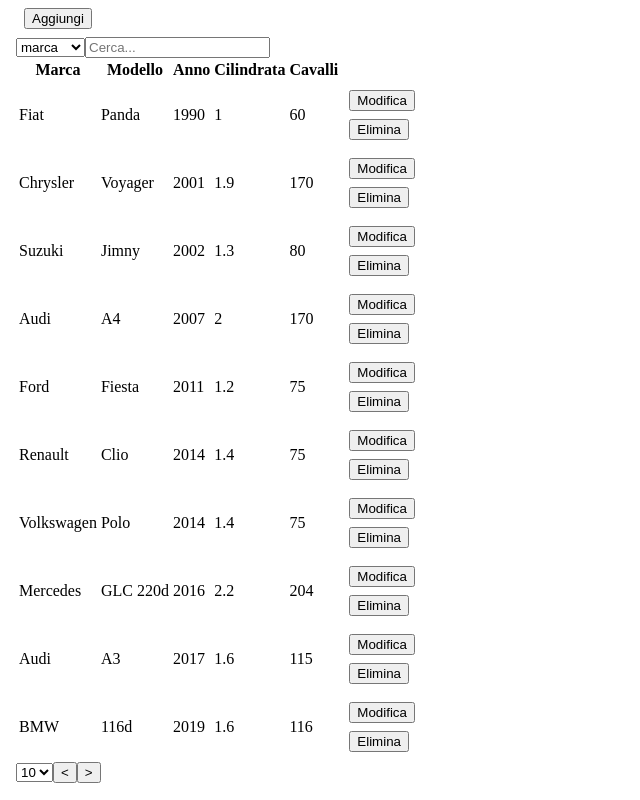
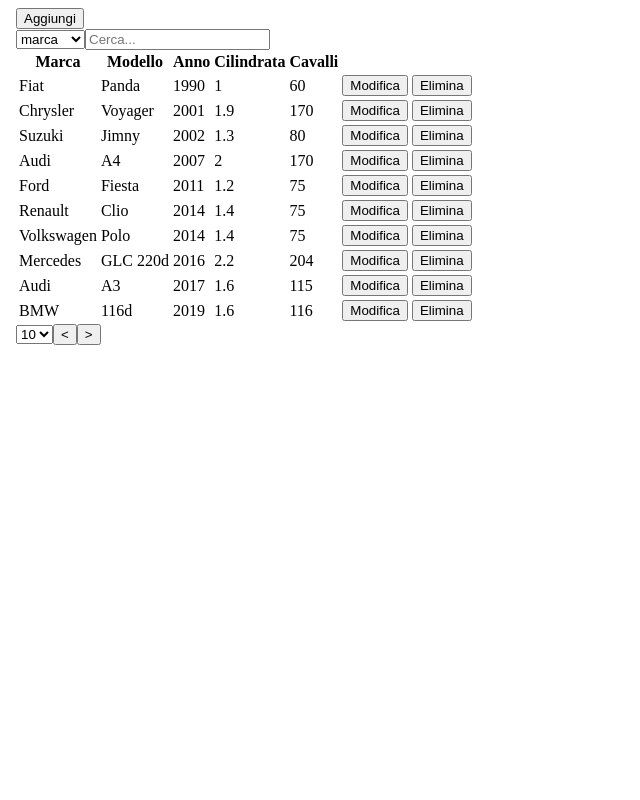
Before and after one commit to marco-spallone/FirstStepAngular, an Angular app: page / in a window 1280 px wide. Shown: the whole page, without its empty margins (0-640 px from the left). Built offline with nearby package versions, Linux system fonts and the light colour scheme.

Commit message:
-Fix bottoni e tabella.

```diff
--- a/src/app/app.component.ts
+++ b/src/app/app.component.ts
@@ -1,6 +1,7 @@
 import { Component } from '@angular/core';
 import {carTableConfig} from "./my-table/config/table-config";
 import {addButtonConfig} from "./my-button/config/button-config";
+import {MyTableActionsEnum} from "./my-table/my-table.component";
 
 @Component({
   selector: 'app-root',
@@ -85,7 +86,7 @@ export class AppComponent {
   addButton = addButtonConfig;
   myTable = carTableConfig;
 
-  addItem(data:any, action:string) {
+  addItem(data:any, action:MyTableActionsEnum) {
     console.log({data:data, action:action});
   }
 }
--- a/src/app/my-button/my-button-component.html
+++ b/src/app/my-button/my-button-component.html
@@ -1,18 +1,15 @@
 <html>
 <head>
-  <title>Customers</title>
-  <link href="https://cdn.jsdelivr.net/npm/bootstrap@5.3.0-alpha1/dist/css/bootstrap.min.css" rel="stylesheet" integrity="sha384-GLhlTQ8iRABdZLl6O3oVMWSktQOp6b7In1Zl3/Jr59b6EGGoI1aFkw7cmDA6j6gD" crossorigin="anonymous">
-  <script src="https://cdn.jsdelivr.net/npm/bootstrap@5.3.0-alpha1/dist/js/bootstrap.bundle.min.js" integrity="sha384-w76AqPfDkMBDXo30jS1Sgez6pr3x5MlQ1ZAGC+nuZB+EYdgRZgiwxhTBTkF7CXvN" crossorigin="anonymous"></script>
+  <title></title>
+  <link href="https://cdn.jsdelivr.net/npm/bootstrap@5.3.0-alpha1/dist/css/bootstrap.min.css" rel="stylesheet"
+        integrity="sha384-GLhlTQ8iRABdZLl6O3oVMWSktQOp6b7In1Zl3/Jr59b6EGGoI1aFkw7cmDA6j6gD" crossorigin="anonymous">
+  <script src="https://cdn.jsdelivr.net/npm/bootstrap@5.3.0-alpha1/dist/js/bootstrap.bundle.min.js"
+          integrity="sha384-w76AqPfDkMBDXo30jS1Sgez6pr3x5MlQ1ZAGC+nuZB+EYdgRZgiwxhTBTkF7CXvN"
+          crossorigin="anonymous"></script>
   <link rel="stylesheet" href="https://cdn.jsdelivr.net/npm/bootstrap-icons@1.10.3/font/bootstrap-icons.css">
   <script src="https://kit.fontawesome.com/6b1574191b.js" crossorigin="anonymous"></script>
 </head>
-<body>
-<div class="container">
-  <div class="row">
-    <div class="mx-auto mt-2 col-md-6 col-sm-6">
-      <button class="{{buttonConfig.cssClass}}">{{buttonConfig.icon}} {{buttonConfig.text}}</button>
-    </div>
-  </div>
-</div>
-</body>
+
+<button class="{{buttonConfig.cssClass}}">{{buttonConfig.icon}} {{buttonConfig.text}}</button>
+
 <html>
--- a/src/app/my-button/my-button-component.ts
+++ b/src/app/my-button/my-button-component.ts
@@ -11,9 +11,9 @@ export class MyButtonComponent {
 
 export class MyButtonConfig {
 
-  icon:string;
-  text:string;
-  cssClass:string;
+  icon: string;
+  text: string;
+  cssClass: string;
 
   constructor(icon: string, text: string, cssClass: string) {
     this.icon = icon;
--- a/src/app/my-table/my-table.component.html
+++ b/src/app/my-table/my-table.component.html
@@ -1,32 +1,34 @@
 <html>
 <head>
   <title></title>
-  <link href="https://cdn.jsdelivr.net/npm/bootstrap@5.3.0-alpha1/dist/css/bootstrap.min.css" rel="stylesheet" integrity="sha384-GLhlTQ8iRABdZLl6O3oVMWSktQOp6b7In1Zl3/Jr59b6EGGoI1aFkw7cmDA6j6gD" crossorigin="anonymous">
-  <script src="https://cdn.jsdelivr.net/npm/bootstrap@5.3.0-alpha1/dist/js/bootstrap.bundle.min.js" integrity="sha384-w76AqPfDkMBDXo30jS1Sgez6pr3x5MlQ1ZAGC+nuZB+EYdgRZgiwxhTBTkF7CXvN" crossorigin="anonymous"></script>
-  <link rel="stylesheet" href="https://cdn.jsdelivr.net/npm/bootstrap-icons@1.10.3/font/bootstrap-icons.css">
   <script src="https://kit.fontawesome.com/6b1574191b.js" crossorigin="anonymous"></script>
 </head>
 <body>
 <div class="container">
   <div class="row">
-    <div class="mx-auto mt-2 col-md-6 col-sm-6">
-      <my-button *ngIf="tableConfig.actions.includes(enum.NEW_ROW)" [buttonConfig]="addButtonConfig" (click)="getEvent(null, enum.NEW_ROW.toString())"></my-button>
-      <select #searchFor name="searchFor" class="form-select" >
+    <div class="mx-auto mt-2 col-md-10 col-sm-10">
+      <my-button *ngIf="tableConfig.actions.includes(enum.NEW_ROW)" [buttonConfig]="addButtonConfig"
+                 (click)="getEvent(null, enum.NEW_ROW)"></my-button>
+      <select #searchFor name="searchFor" class="mt-2 form-select">
         <option *ngFor="let option of tableConfig.search.columns">
           {{option}}
         </option>
       </select>
       <input #searchValue type="text" class="form-control" id="search" name="search" placeholder="Cerca..."
-             (keyup)="applyFilter(searchFor.value, searchValue.value)" (keydown.backspace)="clearFilter(searchFor.value, searchValue.value)"/>
-      <table class="table datatable-table table-striped table-bordered">
+             (keyup)="applyFilter(searchFor.value, searchValue.value)"/>
+      <table class="table table-striped table-bordered">
         <thead>
-          <th *ngFor="let header of tableConfig.headers" (click)="sort(header.key)">{{header.label}}</th>
+        <th *ngFor="let header of tableConfig.headers" (click)="sort(header.key)">{{header.label}}</th>
         </thead>
         <tbody>
-        <tr *ngFor="let d of filtered | sort:order:column | pagination:tableConfig.pagination.itemPerPage:page; let rowId = index" [attr.id]="rowId">
+        <tr
+          *ngFor="let d of filtered | sort:order:column | pagination:tableConfig.pagination.itemPerPage:page; let rowId = index"
+          [attr.id]="rowId">
           <td *ngFor="let n of tableConfig.headers">{{d[n.key]}}</td>
-          <my-button *ngIf="tableConfig.actions.includes(enum.EDIT)" [buttonConfig]="editButtonConfig" (click)="getEvent(d,enum.EDIT.toString())"></my-button>
-          <my-button *ngIf="tableConfig.actions.includes(enum.DELETE)" [buttonConfig]="deleteButtonConfig " (click)="getEvent(d, enum.DELETE.toString())"></my-button>
+          <td><my-button *ngIf="tableConfig.actions.includes(enum.EDIT)" [buttonConfig]="editButtonConfig"
+                         (click)="getEvent(d,enum.EDIT)"></my-button></td>
+          <td><my-button *ngIf="tableConfig.actions.includes(enum.DELETE)" [buttonConfig]="deleteButtonConfig "
+                     (click)="getEvent(d, enum.DELETE)"></my-button></td>
         </tr>
         </tbody>
       </table>
--- a/src/app/my-table/my-table.component.ts
+++ b/src/app/my-table/my-table.component.ts
@@ -8,80 +8,77 @@ import {deleteButtonConfig} from "../my-button/config/button-config";
   styleUrls: ['./my-table.component.css']
 })
 
-export class MyTableComponent implements OnInit{
+export class MyTableComponent implements OnInit {
   @Input() tableConfig!: MyTableConfig;
-  @Input() data!:any;
+  @Input() data!: any;
   order!: string;
-  filtered:any[]=[];
-  page:number=1;
-  column!:string;
+  filtered: any[] = [];
+  page: number = 1;
+  column!: string;
   @Output() newItemEvent = new EventEmitter<any>();
-  addButtonConfig=addButtonConfig;
-  editButtonConfig=editButtonConfig;
-  deleteButtonConfig=deleteButtonConfig;
-  enum=MyTableActionsEnum;
-
-
+  addButtonConfig = addButtonConfig;
+  editButtonConfig = editButtonConfig;
+  deleteButtonConfig = deleteButtonConfig;
+  enum = MyTableActionsEnum;
 
 
   ngOnInit() {
-    this.order=this.tableConfig.order.orderType;
-    this.filtered=this.data;
+    this.order = this.tableConfig.order.orderType;
+    this.filtered = this.data;
     this.sort(this.tableConfig.order.defaultColumn);
   }
 
-  getEvent(data:any, action:string){
-    this.newItemEvent.emit({data:data, action:action});
+  getEvent(data: any, action: MyTableActionsEnum) {
+    this.newItemEvent.emit({data: data, action: action});
   }
 
-  sort(column: string){
-    this.column=column;
-    if(this.order==='desc'){
-      this.order='asc';
+  sort(column: string) {
+    this.column = column;
+    if (this.order === 'desc') {
+      this.order = 'asc';
     } else {
-      this.order='desc';
+      this.order = 'desc';
     }
   }
 
-  applyFilter(searchFor:string, searchValue:string){
-    this.filtered = this.data.filter((i:any) => i[searchFor.toLowerCase()].toString().toLowerCase().includes(searchValue.toLowerCase()))
+  applyFilter(searchFor: string, searchValue: string) {
+    this.filtered = this.data.filter((i: any) => i[searchFor.toLowerCase()].toString().toLowerCase().includes(searchValue.toLowerCase()))
   }
-  clearFilter(searchFor:string, searchValue:string){
-    this.filtered = this.data.filter((i:any) => i[searchFor.toString().toLowerCase()].toString().toLowerCase().includes(searchValue.toLowerCase()))
-  }
-  next(){
+
+  next() {
     this.page++;
   }
-  prev(){
+
+  prev() {
     this.page--;
   }
 }
 
-export class MyTableConfig{
+export class MyTableConfig {
   headers: MyHeaders[];
   order: MyOrder;
-  search:MySearch;
+  search: MySearch;
   pagination: MyPagination;
   actions: MyTableActionsEnum[];
 
-  constructor(headers: MyHeaders[], order: MyOrder, search: MySearch, pagination: MyPagination, actions:MyTableActionsEnum[]) {
+  constructor(headers: MyHeaders[], order: MyOrder, search: MySearch, pagination: MyPagination, actions: MyTableActionsEnum[]) {
     this.headers = headers;
     this.order = order;
     this.search = search;
-    this.pagination=pagination;
-    this.actions=actions;
+    this.pagination = pagination;
+    this.actions = actions;
   }
 }
 
-export enum MyTableActionsEnum{
-  NEW_ROW,
-  EDIT,
-  DELETE
+export enum MyTableActionsEnum {
+  NEW_ROW = 'NEW_ROW',
+  EDIT = 'EDIT',
+  DELETE = 'DELETE'
 }
 
-export class MyPagination{
-  itemPerPage:number;
-  itemPerPageOptions:number[];
+export class MyPagination {
+  itemPerPage: number;
+  itemPerPageOptions: number[];
 
   constructor(itemPerPage: number, itemPerPageOptions: number[]) {
     this.itemPerPage = itemPerPage;
@@ -89,16 +86,18 @@ export class MyPagination{
   }
 }
 
-export class MySearch{
-  columns:string[];
+export class MySearch {
+  columns: string[];
+
   constructor(columns: string[]) {
     this.columns = columns;
   }
 }
 
-export class MyOrder{
-  defaultColumn:string;
-  orderType:string;
+export class MyOrder {
+  defaultColumn: string;
+  orderType: string;
+
   constructor(defaultColumn: string, orderType: string) {
     this.defaultColumn = defaultColumn;
     this.orderType = orderType;
@@ -106,8 +105,9 @@ export class MyOrder{
 }
 
 export class MyHeaders {
-  label:string;
-  key:string;
+  label: string;
+  key: string;
+
   constructor(label: string, key: string) {
     this.label = label;
     this.key = key;
```
Also changed, not shown: src/app/my-button/config/button-config.ts (+12 -12 lines), src/app/my-table/config/table-config.ts (+6 -6 lines).
